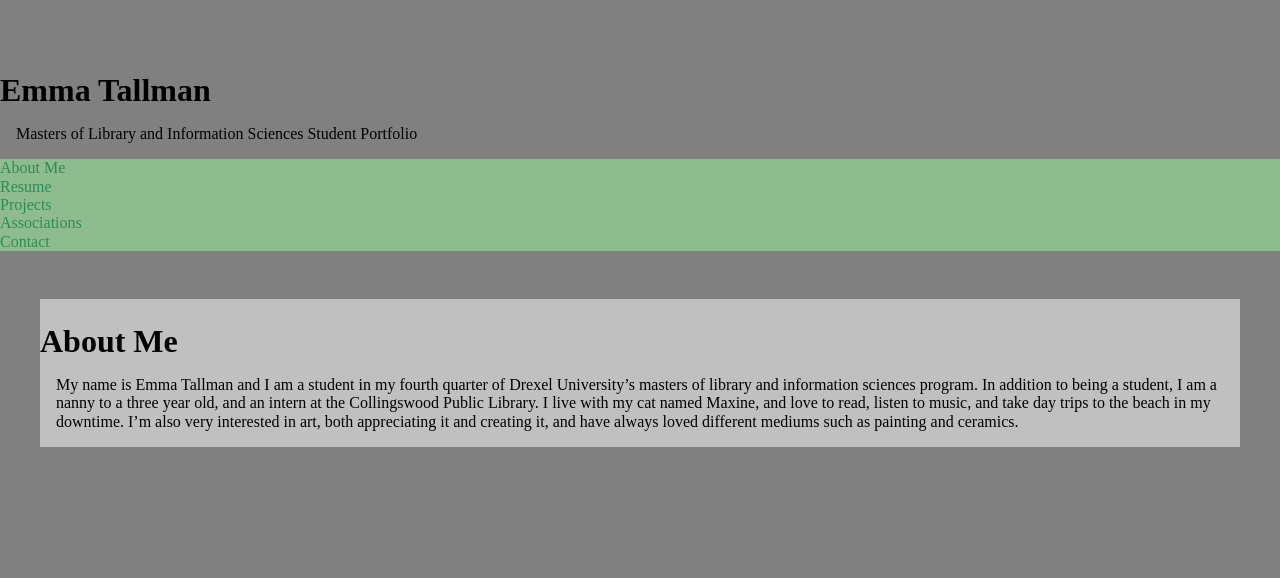
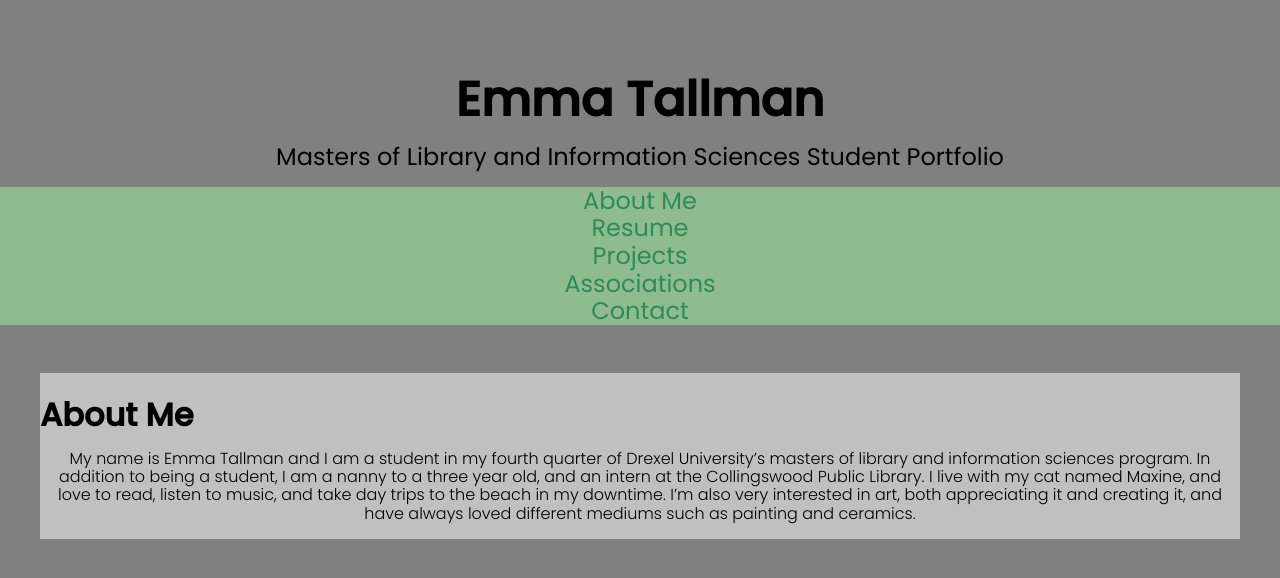
Before and after one commit to emmatallman/INFO-552, a plain HTML site: page aboutme.html in a window 1280 px wide. Drawn offline with Linux system fonts and the light colour scheme.

Commit message:
started font changes

```diff
--- a/aboutme.html
+++ b/aboutme.html
@@ -4,6 +4,9 @@
     <meta charset="UTF-8">
     <meta name="viewport" content="width=device-width, initial-scale=1.0">
     <meta http-equiv="X-UA-Compatible" content="ie=edge">
+    <link rel="preconnect" href="https://fonts.googleapis.com">
+<link rel="preconnect" href="https://fonts.gstatic.com" crossorigin>
+<link href="https://fonts.googleapis.com/css2?family=Poppins:wght@300;400;500&display=swap" rel="stylesheet">
     <link rel="stylesheet" href="css/styles.css">
     <title>Emma Tallman Portfolio</title>
 </head>
--- a/scss/base/_typography.scss
+++ b/scss/base/_typography.scss
@@ -2,6 +2,12 @@
     Typography
 ============= */
 
+//font-family: 'Poppins', sans-serif;
+
+body{
+    font-family: 'Poppins', sans-serif;
+    font-weight: 300;
+}
 
 h1,h2,h3,h4,h5{
     padding: 0;
--- a/scss/layout/_header.scss
+++ b/scss/layout/_header.scss
@@ -4,7 +4,12 @@
 
 header{
 padding: 48px 0;
+text-align: center;
+font-weight: 400;
+font-size: rem-calc(24)
+
 }
 p{
     padding: 16px;
+    text-align: center;
 }
```
Also changed, not shown: associations.html (+3 -0 lines), contact.html (+3 -0 lines), index.html (+3 -0 lines), projects.html (+3 -0 lines), resume.html (+3 -0 lines), css/styles.css.
